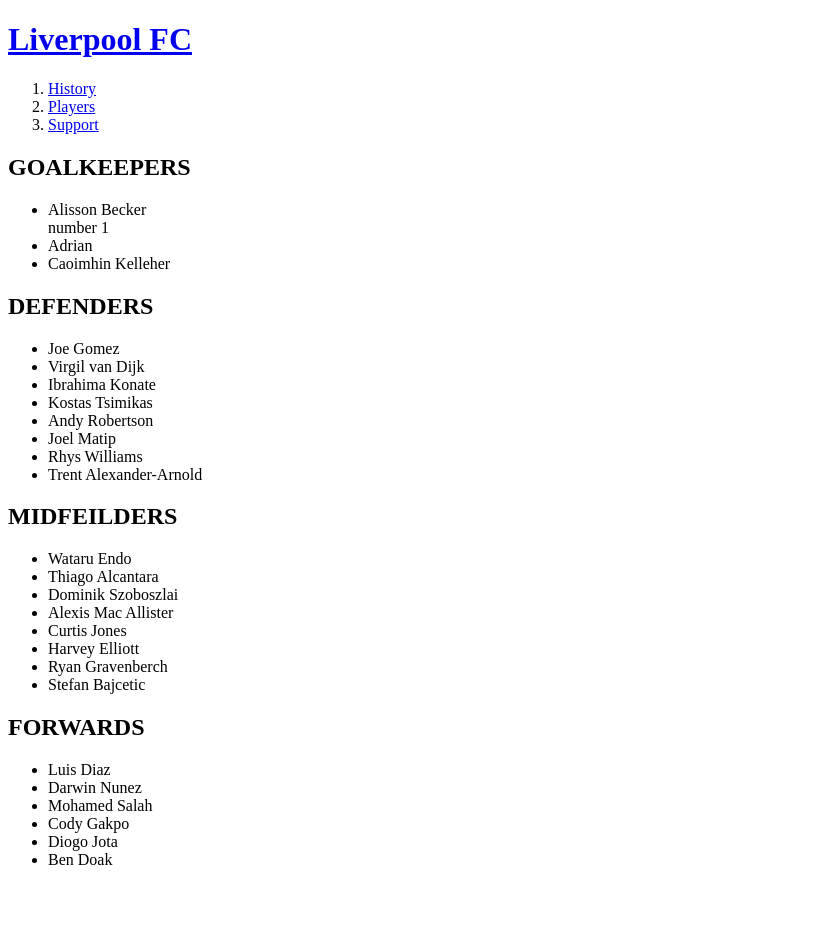
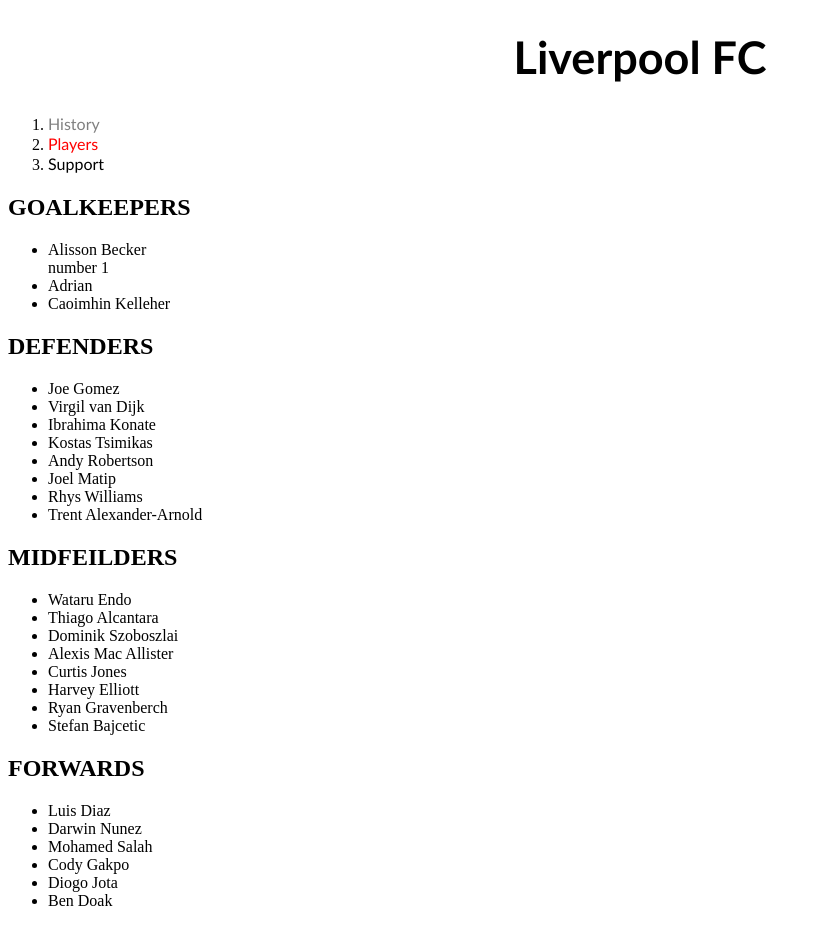
Before and after one commit to jiwonhm/my-first-website, a plain HTML site: page 3.player.html in a window 1280 px wide. Shown: the whole page, without its empty margins (0-821 px from the left). Before the commit the page ends 885 px from the top, so only its background shows below. Drawn offline with Linux system fonts and the light colour scheme.

Commit message:
css practice
before box model

```diff
--- a/3.player.html
+++ b/3.player.html
@@ -3,13 +3,35 @@
 <head>
 <title>LIVERPOOL FC PLAYERS</title>
 <meta charset="utf-8">
+
+<style>
+    a{ /*selector*/
+
+        /*declaration*/
+        color:black;  /*property:value*/
+        text-decoration:none;
+        font-family:'Trebuchet MS', 'Lucida Sans Unicode', 'Lucida Grande', 'Lucida Sans', Arial, sans-serif;
+    }
+    h1{
+        font-size: 45px;
+        font-family:'Trebuchet MS', 'Lucida Sans Unicode', 'Lucida Grande', 'Lucida Sans', Arial, sans-serif;
+        text-align:center;
+    }
+    #active{
+        color:red;
+    }
+    .saw{
+        color: gray;
+    }
+
+</style>
 </head>
 
 <body>
     <h1><a href="1.html">Liverpool FC</a></h1>
     <ol>
-        <li><a href="2.history.html">History</a></li>
-        <li><a href="3.player.html">Players</a></li>
+        <li><a href="2.history.html" class="saw">History</a></li>
+        <li><a href="3.player.html" class="saw" id="active">Players</a></li>
         <li><a href="4.support.html">Support</a></li>
     </ol>
 
```
Also changed, not shown: 1.html (+28 -2 lines), 2.history.html (+23 -1 lines), 4.support.html (+26 -4 lines).
